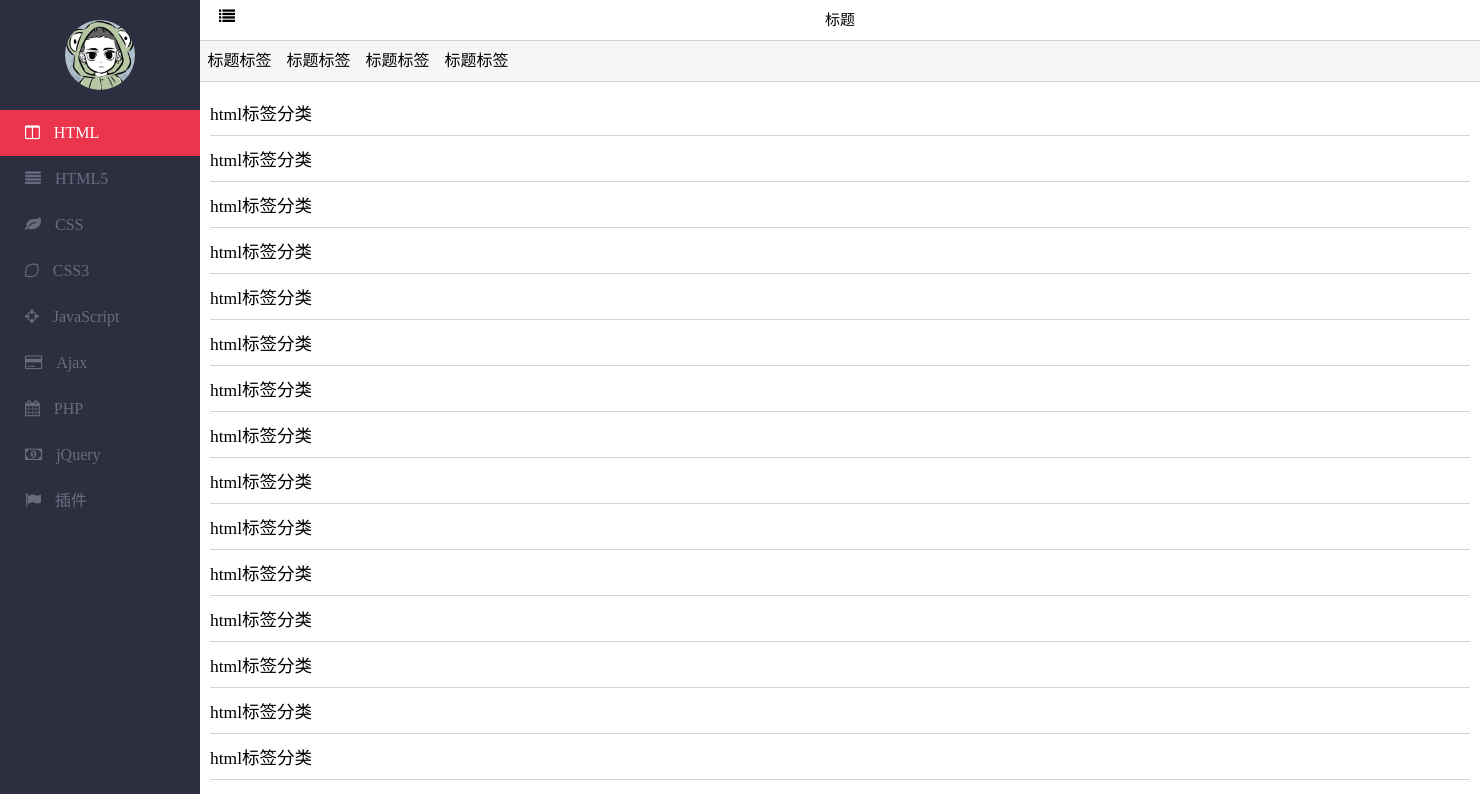
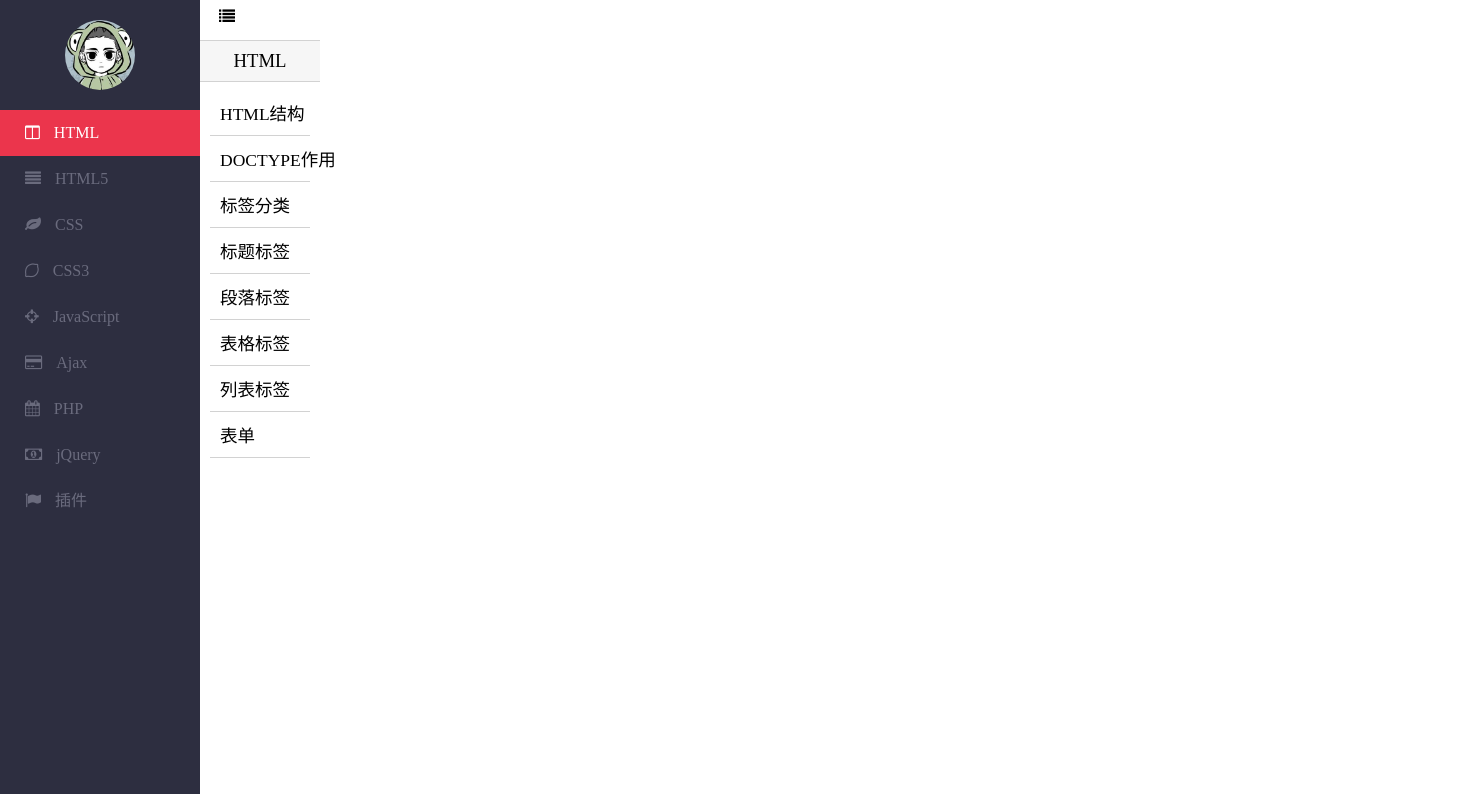
Before and after one commit to HeroDonJ/HeroDonJ.github.io, a plain HTML site: page index.html in a window 1280 px wide. Both pictures are taken after a click on the icon 27 px from the left and 16 px from the top of the page. Shown: the top 794 px of the page, 1480 px wide, since content can reach past the window. Drawn offline with Linux system fonts and the light colour scheme.

Commit message:
20170607 8:59 更改结构提交

```diff
--- a/index.html
+++ b/index.html
@@ -27,38 +27,24 @@
     <!-- 头部 -->
     <div class="header">
         <i  id="switch" class=" left icon-list"></i>
-        <h2 class="">标题</h2>
-        <ul class="list-name">
-            <li>标题标签</li>
-            <li>标题标签</li>
-            <li>标题标签</li>
-            <li>标题标签</li>
-        </ul>
+        <h2 class="">前端知识框架</h2>
+        <div class="list-name">
+            <h3>HTML</h3>
+        </div>
     </div>
 
     <!-- 主要内容区 -->
     <div class="content">
         <div class="lists">
             <ul class="lists-con">
-                <li>html标签分类</li>
-                <li>html标签分类</li>
-                <li>html标签分类</li>
-                <li>html标签分类</li>
-                <li>html标签分类</li>
-                <li>html标签分类</li>
-                <li>html标签分类</li>
-                <li>html标签分类</li>
-                <li>html标签分类</li>
-                <li>html标签分类</li>
-                <li>html标签分类</li>
-                <li>html标签分类</li>
-                <li>html标签分类</li>
-                <li>html标签分类</li>
-                <li>html标签分类</li>
-                <li>html标签分类</li>
-                <li>html标签分类</li>
-                <li>html标签分类</li>
-                <li>html标签分类</li>
+                <li>HTML结构</li>
+                <li>DOCTYPE作用</li>
+                <li>标签分类</li>
+                <li>标题标签</li>
+                <li>段落标签</li>
+                <li>表格标签</li>
+                <li>列表标签</li>
+                <li>表单</li>
             </ul>
         </div>
     </div>
--- a/js/index.js
+++ b/js/index.js
@@ -4,20 +4,11 @@ $(function(){
     // $(".cube").ownSwipe('swipeRight','roundright');
     // $(".cube").ownSwipe('swipeUp','roundup');
     // $(".cube").ownSwipe('swipeDown','rounddown');
-    var flag = true;
+
     $("#switch").on("click",function(){
-        if(flag){
-            $(".header").addClass('moveout');
-            $(".content").addClass("moveout")
-            $(".aside").addClass("moveto");
-            flag = false;
-        }else{
-            $(".header").removeClass('moveout');
-            $(".content").removeClass("moveout")
-            $(".aside").removeClass("moveto")
-            flag = true;
-        }
-
+        $(".header").toggleClass('moveout');
+        $(".content").toggleClass("moveout");
+        $(".aside").toggleClass("moveto");
     })
 
 
--- a/less/base.less
+++ b/less/base.less
@@ -1,5 +1,5 @@
 html,body{
-    height: 100%;
+    // height: 100%;
 }
 body,h2,h3,h4,li,ul{
     padding: 0;
--- a/less/index.less
+++ b/less/index.less
@@ -146,11 +146,10 @@
         border-top:#D2D2D2 solid 1px;
         border-bottom:#D2D2D2 solid 1px;
         overflow:hidden;
-        li {
-            float: left;
+        h3 {
             height: 100%;
             line-height:80rem/32;
-            padding:0 15rem/32;
+            text-align:center;
         }
 
     }
@@ -167,9 +166,10 @@
             padding:20rem/32;
             li{
                 font-size:35rem/32;
-                width: 100%;
-                padding:20rem/32 0;
+                // width: 100%;
+                padding:20rem/32 20rem/32;
                 border-bottom:#D2D2D2 solid 1px;
+                white-space:nowrap;
             }
         }
     }
@@ -184,6 +184,7 @@
     top: 0;
     left: 0;
     background-color: #2D2E40;
+
     .portrait {
         height: 140rem/32;
         width: 140rem/32;
@@ -217,6 +218,10 @@
 }
 .moveout{
     transform:translate(400rem/32);
+    width: 240rem/32;
+    h2 {
+        color:#fff;
+    }
 }
 .moveto {
     transform:translate(0);
```
Also changed, not shown: less/base.css, less/index.css.
